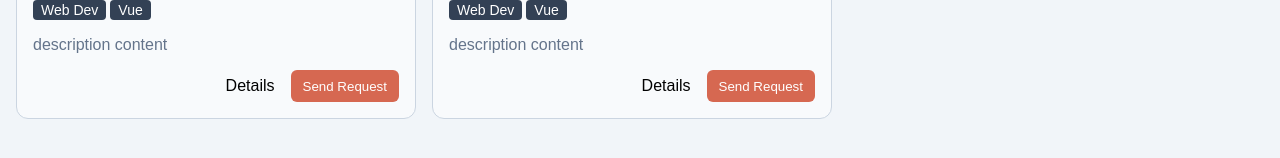
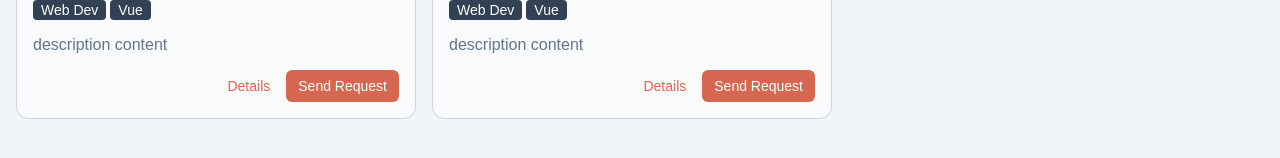
Before and after one commit to ngrwisnu/mentor-finder, a Vue app: page /mentors in a window 1280 px wide. Shown: the part 238-396 px from the top of the page. Built offline with nearby package versions, Linux system fonts and the light colour scheme.

Commit message:
modify button and badge component

```diff
--- a/src/components/mentors/MentorCard.vue
+++ b/src/components/mentors/MentorCard.vue
@@ -47,12 +47,13 @@ export default {
     <div class="mentor-card__name">{{ getFullname }}</div>
     <div class="mentor-card__rate">${{ rate }}/hr</div>
     <div class="mentor-card__expertise">
-      <BaseBadge v-for="skill in expertise" :key="skill">{{ skill }}</BaseBadge>
+      <BaseBadge v-for="skill in expertise" :key="skill" :text="skill" />
     </div>
     <div class="mentor-card__desc">{{ desc }}</div>
     <div class="actions">
-      <RouterLink :to="detailsLink(id)">Details</RouterLink>
+      <!-- <RouterLink :to="detailsLink(id)">Details</RouterLink> -->
       <!-- <button @click="">Send Request</button> -->
+      <BaseButton :linkTo="detailsLink(id)" linkText="Details" asLink />
       <BaseButton @click-handler="requestLink(id)">Send Request</BaseButton>
     </div>
   </div>
--- a/src/components/ui/BaseBadge.vue
+++ b/src/components/ui/BaseBadge.vue
@@ -1,7 +1,13 @@
+<script>
+export default {
+  props: {
+    text: String
+  }
+}
+</script>
+
 <template>
-  <div class="badge">
-    <slot></slot>
-  </div>
+  <div class="badge">{{ text }}</div>
 </template>
 
 <style scoped>
--- a/src/components/ui/BaseButton.vue
+++ b/src/components/ui/BaseButton.vue
@@ -1,5 +1,22 @@
+<script>
+export default {
+  props: {
+    asLink: Boolean,
+    linkTo: {
+      type: String,
+      required: false
+    },
+    linkText: {
+      type: String,
+      required: false
+    }
+  }
+}
+</script>
+
 <template>
-  <button @click="$emit('clickHandler')" class="button">
+  <RouterLink v-if="asLink" :to="linkTo">{{ linkText }}</RouterLink>
+  <button v-else @click="$emit('clickHandler')" class="button">
     <slot></slot>
   </button>
 </template>
@@ -18,4 +35,14 @@
   cursor: pointer;
   background-color: #c74b32;
 }
+
+a {
+  color: #d66851;
+}
+
+button,
+a {
+  font-size: 0.875rem;
+  font-weight: 500;
+}
 </style>
```
